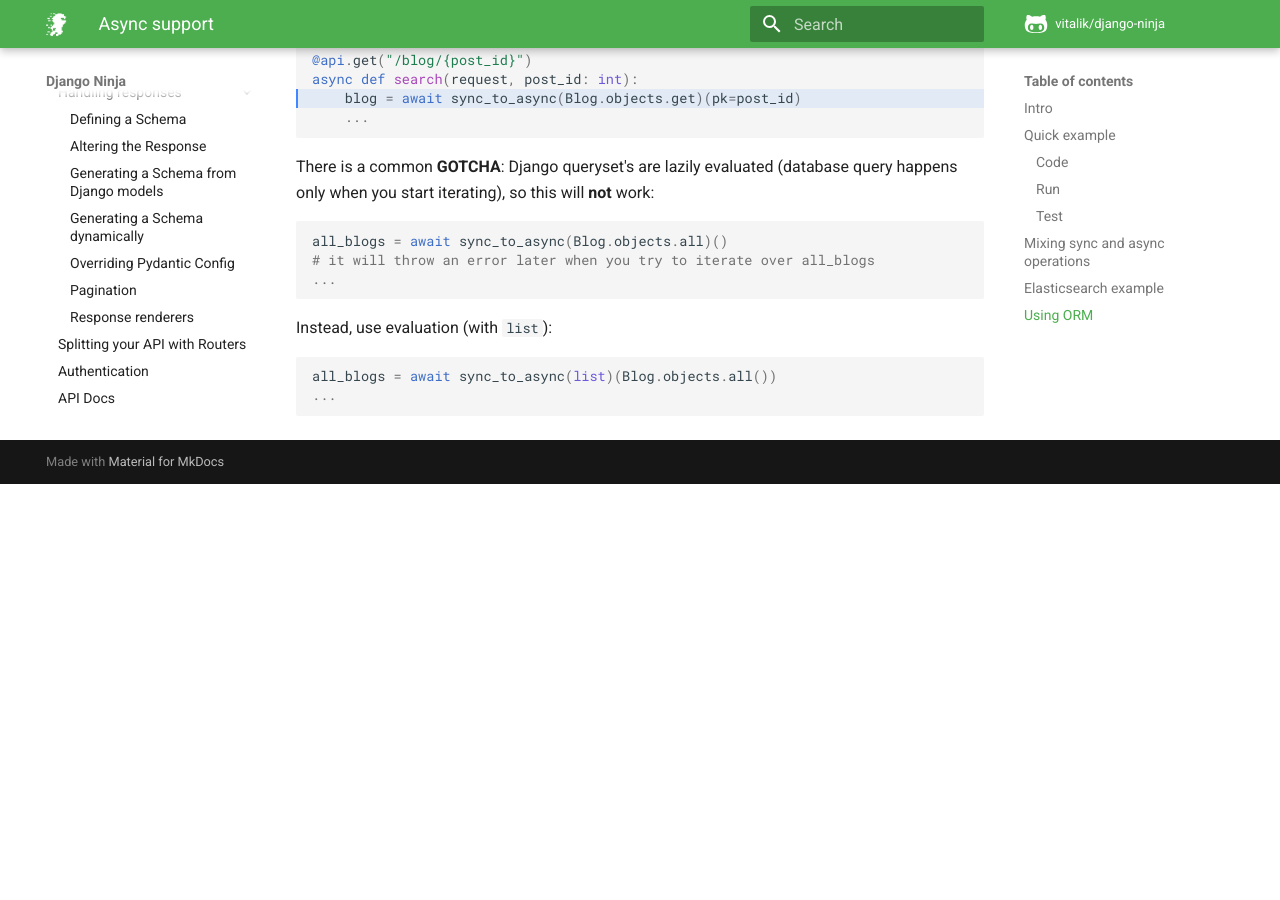
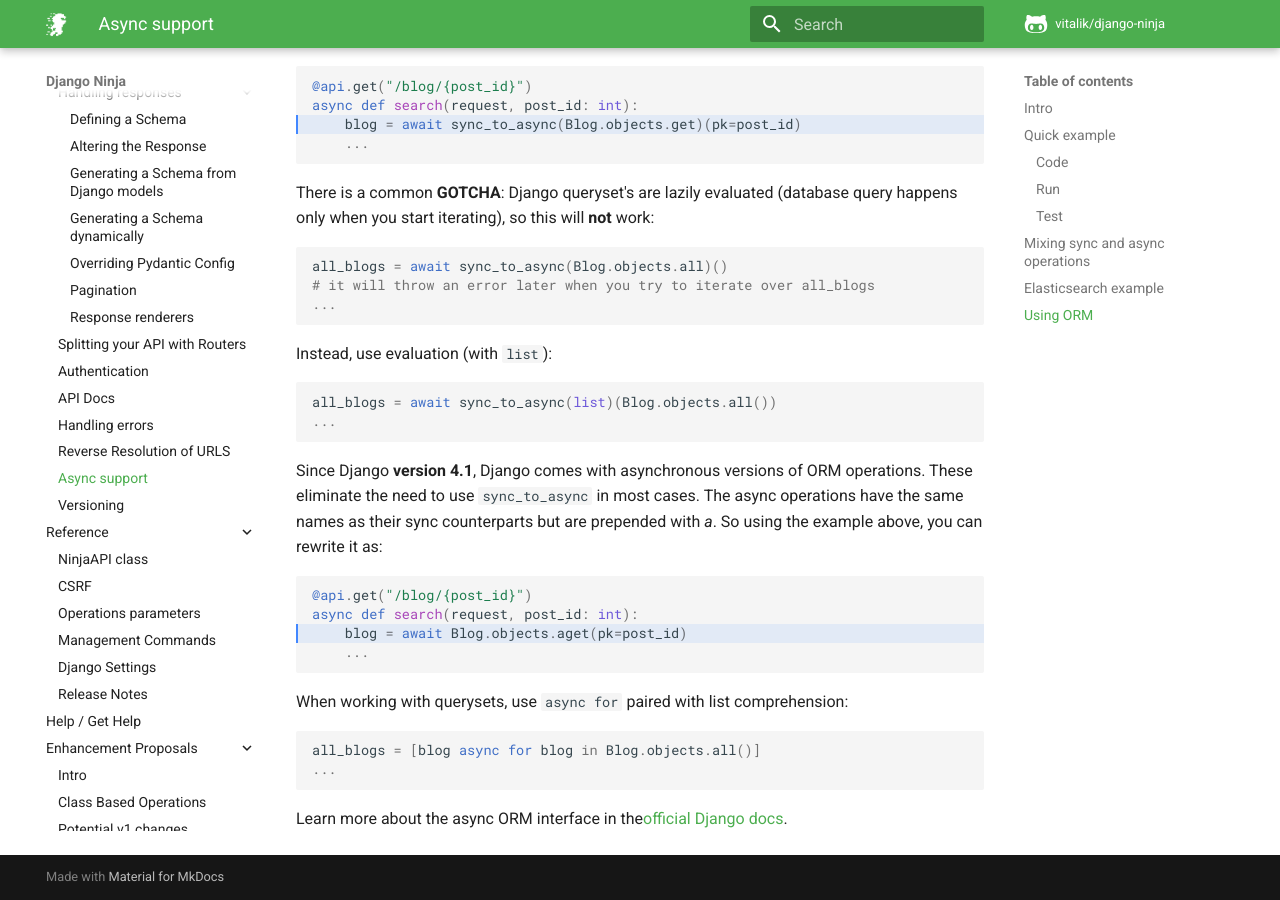
Before and after one commit to rainbow1016/django-master, an MkDocs documentation site: the page built from docs/docs/guides/async-support.md, in a window 1280 px wide and 900 px high, scrolled down 4044 px. Built offline with MkDocs 1.6.1 and Material for MkDocs 9.7.7, drawn with Linux system fonts in a browser that asks for light colours; comment, search, counter and statistics services are not loaded; before the commit the page ends 4528 px from its top, so only the background shows below that; some of the changed text lies outside the part shown.

Commit message:
Include information about Django 4.1 async ORM

````diff
--- a/docs/docs/guides/async-support.md
+++ b/docs/docs/guides/async-support.md
@@ -1,4 +1,5 @@
 ## Intro
+
 Since **version 3.1**, Django comes with **async views support**. This allows you run efficient concurrent views that are network and/or IO bound.
 
 ```
@@ -7,13 +8,11 @@ pip install Django>=3.1 django-ninja
 
 Async views work more efficiently when it comes to:
 
- - calling external APIs over the network
- - executing/waiting for database queries
- - reading/writing from/to disk drives
-
+- calling external APIs over the network
+- executing/waiting for database queries
+- reading/writing from/to disk drives
 
 **Django Ninja** takes full advantage of async views and makes it very easy to work with them.
-
 
 ## Quick example
 
@@ -32,7 +31,6 @@ def say_after(request, delay: int, word: str):
 
 To make this code asynchronous, all you have to do is add the **`async`** keyword to a function (and use async aware libraries for work processing - in our case we will replace the stdlib `sleep` with `asyncio.sleep`):
 
-
 ```Python hl_lines="1 4 5"
 import asyncio
 
@@ -47,6 +45,7 @@ async def say_after(request, delay: int, word: str):
 To run this code you need an ASGI server like <a href="https://www.uvicorn.org/" target="_blank">Uvicorn</a> or <a href="https://github.com/django/daphne" target="_blank">Daphne</a>. Let's use Uvicorn for, example:
 
 To install Uvicorn, use:
+
 ```
 pip install uvicorn
 ```
@@ -56,7 +55,6 @@ Then start the server:
 ```
 uvicorn your_project.asgi:application --reload
 ```
-
 
 > <small>
 > *Note: replace `your_project` with your project package name*<br>
@@ -103,11 +101,9 @@ Based on the numbers, our service was able to handle each of the 100 concurrent
 
 To achieve the same concurrency with WSGI and sync operations you would need to spin up about 10 workers with 10 threads each!
 
-
 ## Mixing sync and async operations
 
 Keep in mind that you can use **both sync and async operations** in your project, and **Django Ninja** will route it automatically:
-
 
 ```Python hl_lines="2 7"
 
@@ -122,21 +118,15 @@ async def say_after_async(request, delay: int, word: str):
     return {"saying": word}
 ```
 
-
-
-
 ## Elasticsearch example
 
 Let's take a real world use case. For this example, let's use the latest version of Elasticsearch that now comes with async support:
-
-
 
 ```
 pip install elasticsearch>=7.8.0
 ```
 
 And now instead of the `Elasticsearch` class, use the `AsyncElasticsearch` class and `await` the results:
-
 
 ```Python hl_lines="2 7 11 12"
 from ninja import NinjaAPI
@@ -158,13 +148,11 @@ async def search(request, q: str):
     return resp["hits"]
 ```
 
-
 ## Using ORM
 
 Currently, certain key parts of Django are not able to operate safely in an async environment, as they have global state that is not coroutine-aware. These parts of Django are classified as “async-unsafe”, and are protected from execution in an async environment. **The ORM** is the main example, but there are other parts that are also protected in this way.
 
 Learn more about async safety here in the <a href="https://docs.djangoproject.com/en/stable/topics/async/#async-safety" target="_blank">official Django docs</a>.
-
 
 So, if you do this:
 
@@ -174,6 +162,7 @@ async def search(request, post_id: int):
     blog = Blog.objects.get(pk=post_id)
     ...
 ```
+
 it throws an error. Until the async ORM is implemented, you can use the `sync_to_async()` adapter:
 
 ```Python hl_lines="1 3 9"
@@ -212,3 +201,24 @@ Instead, use evaluation (with `list`):
 all_blogs = await sync_to_async(list)(Blog.objects.all())
 ...
 ```
+
+Since Django **version 4.1**, Django comes with asynchronous versions of ORM operations.
+These eliminate the need to use `sync_to_async` in most cases.
+The async operations have the same names as their sync counterparts but are prepended with *a*. So using
+the example above, you can rewrite it as:
+
+```Python hl_lines="3"
+@api.get("/blog/{post_id}")
+async def search(request, post_id: int):
+    blog = await Blog.objects.aget(pk=post_id)
+    ...
+```
+
+When working with querysets, use `async for` paired with list comprehension:
+
+```Python
+all_blogs = [blog async for blog in Blog.objects.all()]
+...
+```
+
+Learn more about the async ORM interface in the<a href="https://docs.djangoproject.com/en/4.1/releases/4.1/#asynchronous-orm-interface" target="_blank">official Django docs</a>.
````
Also changed, not shown: other parts of docs/docs/guides/async-support.md (+2 -2 lines).
